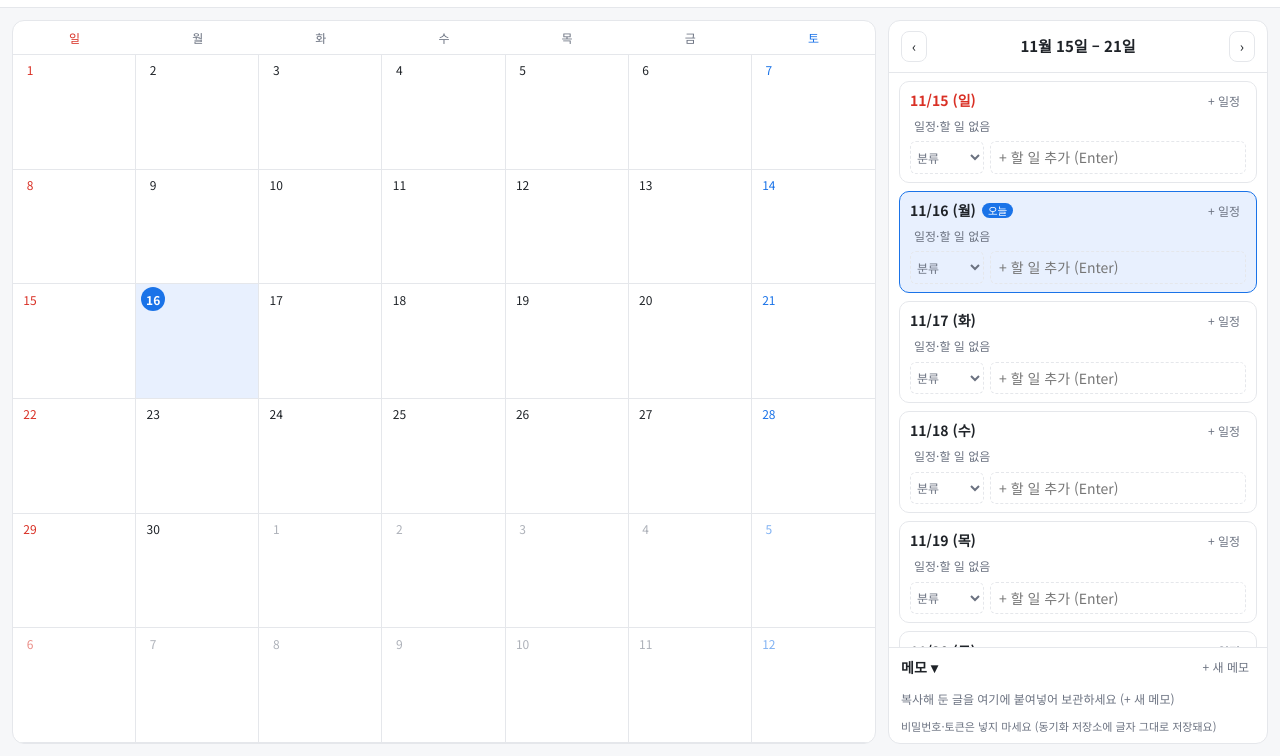
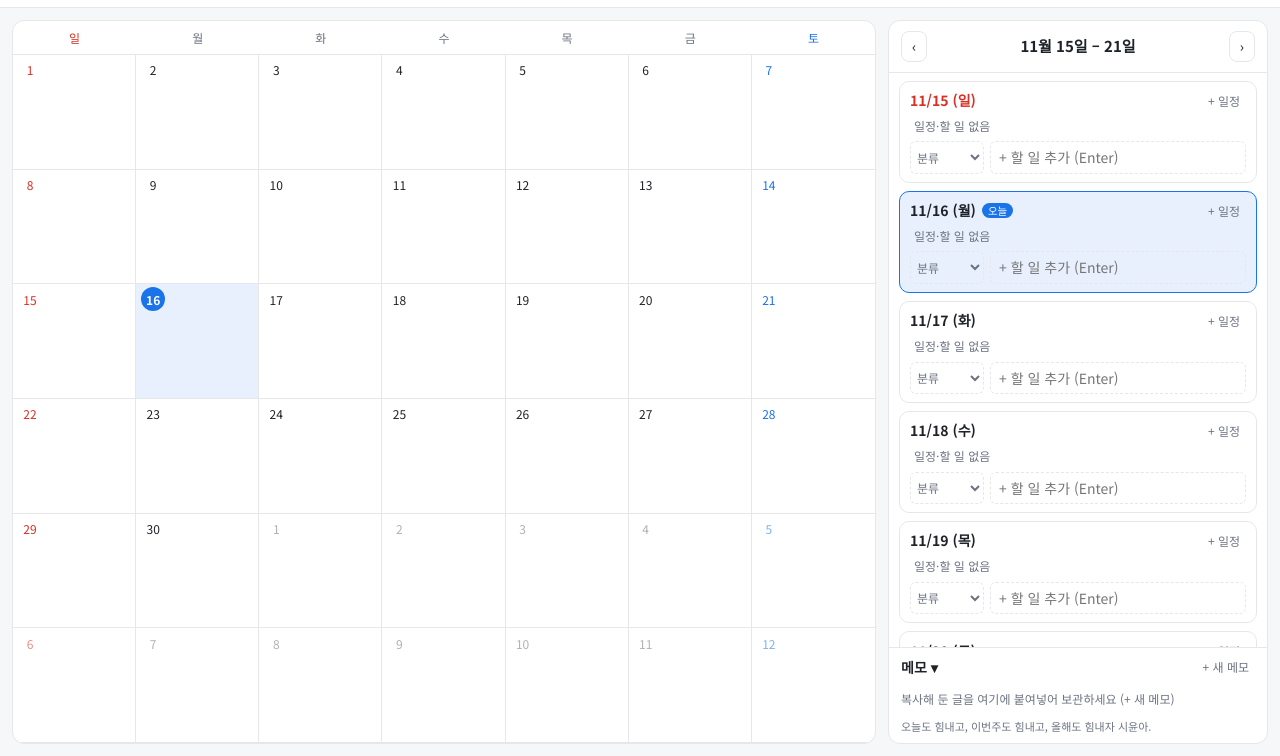
Before and after one commit to KIINTERNATIONAL/scheduler, a plain HTML site: page index.html in a window 1280 px wide. Shown: the part 44-800 px from the top of the page. Drawn offline with Linux system fonts and the light colour scheme.

Commit message:
index.html

```diff
--- a/index.html
+++ b/index.html
@@ -239,7 +239,7 @@ main{flex:1;min-height:0;display:grid;grid-template-columns:minmax(0,1fr) 380px;
           <button class="mini" id="memoAdd">+ 새 메모</button>
         </div>
         <div class="mlist" id="memoList"></div>
-        <div class="mwarn">비밀번호·토큰은 넣지 마세요 (동기화 저장소에 글자 그대로 저장돼요)</div>
+        <div class="mwarn">오늘도 힘내고, 이번주도 힘내고, 올해도 힘내자 시윤아.</div>
       </div>
     </aside>
   </main>
```
